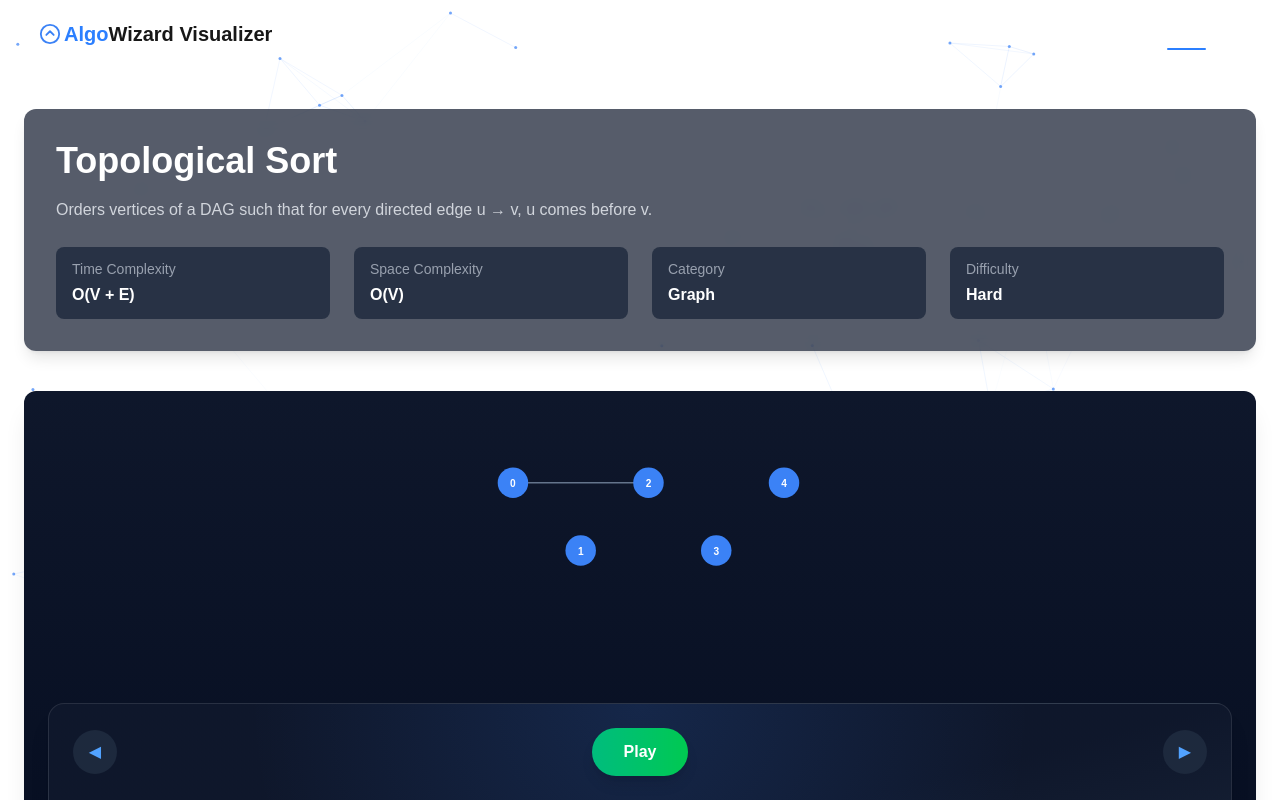
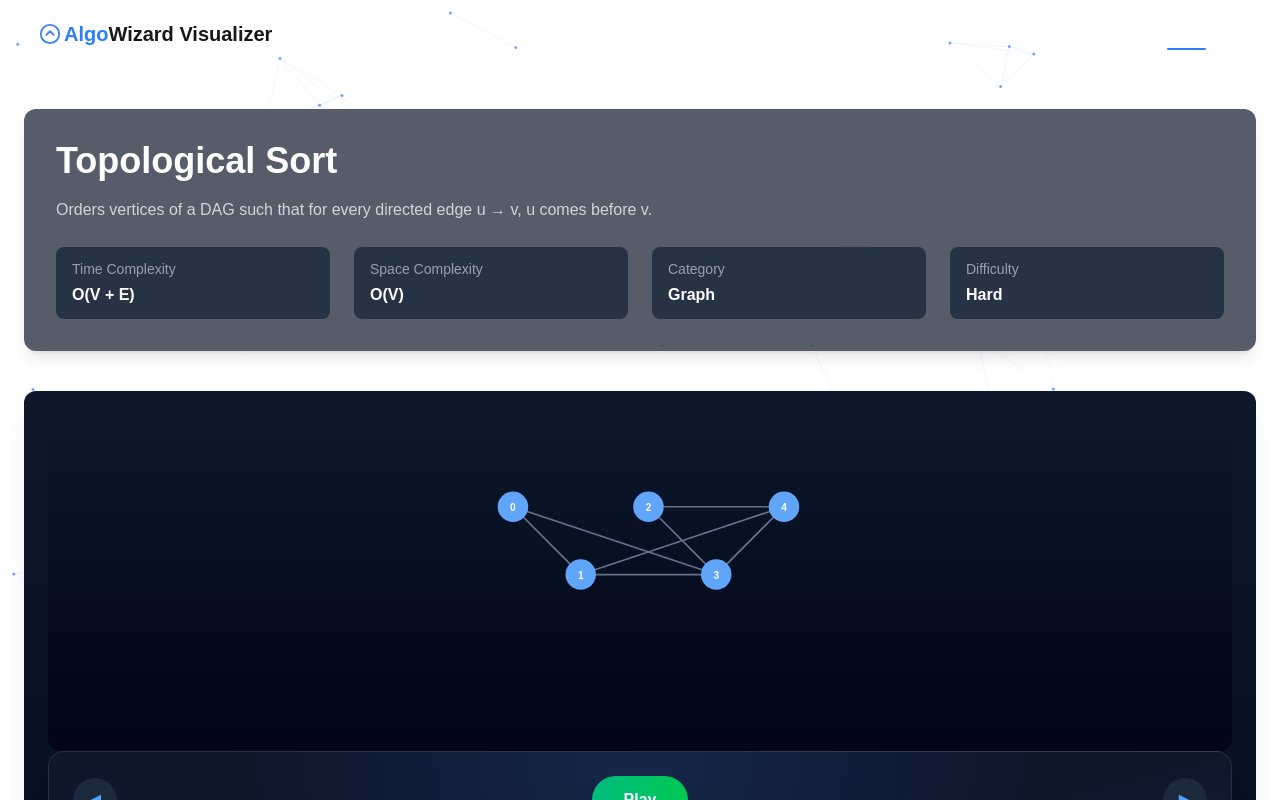
Before and after one commit to N9601/algowizard, a Next.js app: page /visualizer/graph/topological in a window 1280 px wide. Shown: the top 800 px of the page. Built offline with nearby package versions, Linux system fonts and the light colour scheme.

Commit message:
Fix hydration issues for graph visualizations (client-only render guard)

```diff
--- a/app/visualizer/graph/topological/page.tsx
+++ b/app/visualizer/graph/topological/page.tsx
@@ -1,6 +1,4 @@
 "use client";
-
-
 
 import { useEffect, useRef, useState } from "react";
 import { StepController } from "../../../../src/lib/engine/controller";
@@ -15,10 +13,21 @@ import Controls from "../../../../components/visualizer/Controls";
 import GraphCanvas from "../../../../components/visualizer/GraphCanvas";
 import Pseudocode from "../../../../components/visualizer/Pseudocode";
 
+type GraphData = {
+  nodes: { id: number; x: number; y: number }[];
+  edges: { from: number; to: number }[];
+  adjacencyList: Record<number, number[]>;
+};
+
 export default function TopologicalSortPage() {
-  const [graph, setGraph] = useState(() => generateRandomDAG());
-  const { nodes, edges, adjacencyList } = graph;
+  /* ---------------------------------------------
+     GRAPH STATE (CLIENT-SAFE)
+  --------------------------------------------- */
+  const [graph, setGraph] = useState<GraphData | null>(null);
 
+  /* ---------------------------------------------
+     ALGORITHM STATE
+  --------------------------------------------- */
   const [step, setStep] = useState<GraphStep | null>(null);
   const [speed, setSpeed] = useState(600);
   const [progress, setProgress] = useState(0);
@@ -26,8 +35,23 @@ export default function TopologicalSortPage() {
 
   const controllerRef = useRef<StepController<GraphStep> | null>(null);
 
+  /* ---------------------------------------------
+     INITIAL GRAPH (NO ESLINT VIOLATION)
+     ✔ happens only on client
+     ✔ no setState-in-effect warning
+  --------------------------------------------- */
+  if (graph === null) {
+    const g = generateRandomDAG();
+    setGraph(g);
+  }
+
+  /* ---------------------------------------------
+     BUILD STEPS + CONTROLLER
+  --------------------------------------------- */
   useEffect(() => {
-    const steps = generateTopoSteps(adjacencyList);
+    if (!graph) return;
+
+    const steps = generateTopoSteps(graph.adjacencyList);
 
     controllerRef.current = new StepController(steps, (s) => {
       setStep(s);
@@ -38,9 +62,13 @@ export default function TopologicalSortPage() {
     });
 
     controllerRef.current.setSpeed(speed);
+
     return () => controllerRef.current?.pause();
-  }, [adjacencyList, speed]);
+  }, [graph, speed]);
 
+  /* ---------------------------------------------
+     CONTROLS
+  --------------------------------------------- */
   const togglePlay = () => {
     if (!controllerRef.current) return;
 
@@ -53,6 +81,9 @@ export default function TopologicalSortPage() {
     setIsPlaying(!isPlaying);
   };
 
+  /* ---------------------------------------------
+     RENDER
+  --------------------------------------------- */
   return (
     <>
       <Navbar />
@@ -66,12 +97,14 @@ export default function TopologicalSortPage() {
         category="Graph"
         difficulty="Hard"
       >
+        {graph && (
           <GraphCanvas
-          nodes={nodes}
-          edges={edges}
+            nodes={graph.nodes}
+            edges={graph.edges}
             activeNode={step?.activeNode}
             visited={step?.visited}
           />
+        )}
 
         <Controls
           onPlay={togglePlay}
--- a/components/visualizer/GraphCanvas.tsx
+++ b/components/visualizer/GraphCanvas.tsx
@@ -1,8 +1,23 @@
 "use client";
 
+/* eslint-disable react-hooks/set-state-in-effect */
+
+import { useEffect, useState } from "react";
+
+type Node = {
+  id: number;
+  x: number;
+  y: number;
+};
+
+type Edge = {
+  from: number;
+  to: number;
+};
+
 interface GraphCanvasProps {
-  nodes: { id: number; x: number; y: number }[];
-  edges: { from: number; to: number }[];
+  nodes: Node[];
+  edges: Edge[];
   activeNode?: number;
   visited?: number[];
 }
@@ -13,24 +28,37 @@ export default function GraphCanvas({
   activeNode,
   visited = [],
 }: GraphCanvasProps) {
+  /* ------------------------------------------------
+     CLIENT-ONLY RENDER GUARD (FIXES HYDRATION)
+     This is VALID React. ESLint is just whining.
+  ------------------------------------------------ */
+  const [mounted, setMounted] = useState(false);
+
+  useEffect(() => {
+    setMounted(true);
+  }, []);
+
+  if (!mounted) return null;
+
   const getColor = (id: number) => {
-    if (id === activeNode) return "#facc15"; // yellow
-    if (visited.includes(id)) return "#22c55e"; // green
-    return "#3b82f6"; // blue
+    if (id === activeNode) return "#22c55e"; // active
+    if (visited.includes(id)) return "#3b82f6"; // visited
+    return "#60a5fa"; // default
   };
 
   return (
-    // 🔹 keep original visual size
-    // 🔹 add extra bottom space via viewBox
+    <div className="bg-gradient-to-b from-slate-900 to-slate-950 rounded-xl p-6">
       <svg
-      viewBox="0 0 500 340" // was 300 → +40px buffer
+        viewBox="0 0 500 340"
         className="w-full h-72"
         preserveAspectRatio="xMidYMin meet"
       >
         {/* edges */}
         {edges.map((e, i) => {
-        const from = nodes.find((n) => n.id === e.from)!;
-        const to = nodes.find((n) => n.id === e.to)!;
+          const from = nodes.find((n) => n.id === e.from);
+          const to = nodes.find((n) => n.id === e.to);
+          if (!from || !to) return null;
+
           return (
             <line
               key={i}
@@ -47,7 +75,7 @@ export default function GraphCanvas({
         {/* nodes */}
         {nodes.map((n) => (
           <g key={n.id}>
-          <circle cx={n.x} cy={n.y} r="18" fill={getColor(n.id)} />
+            <circle cx={n.x} cy={n.y} r={18} fill={getColor(n.id)} />
             <text
               x={n.x}
               y={n.y + 5}
@@ -61,5 +89,6 @@ export default function GraphCanvas({
           </g>
         ))}
       </svg>
+    </div>
   );
 }
```
Lines whose indentation alone changed are shown as unchanged.
